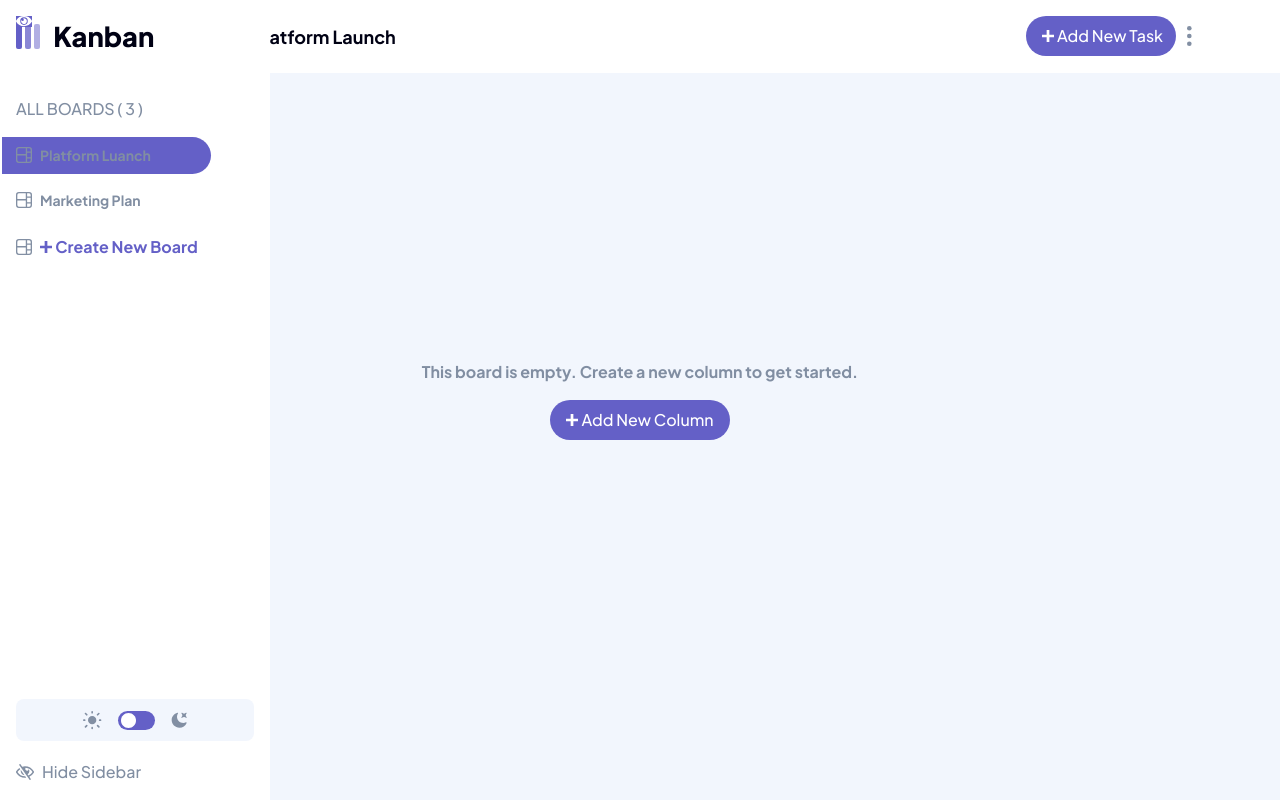
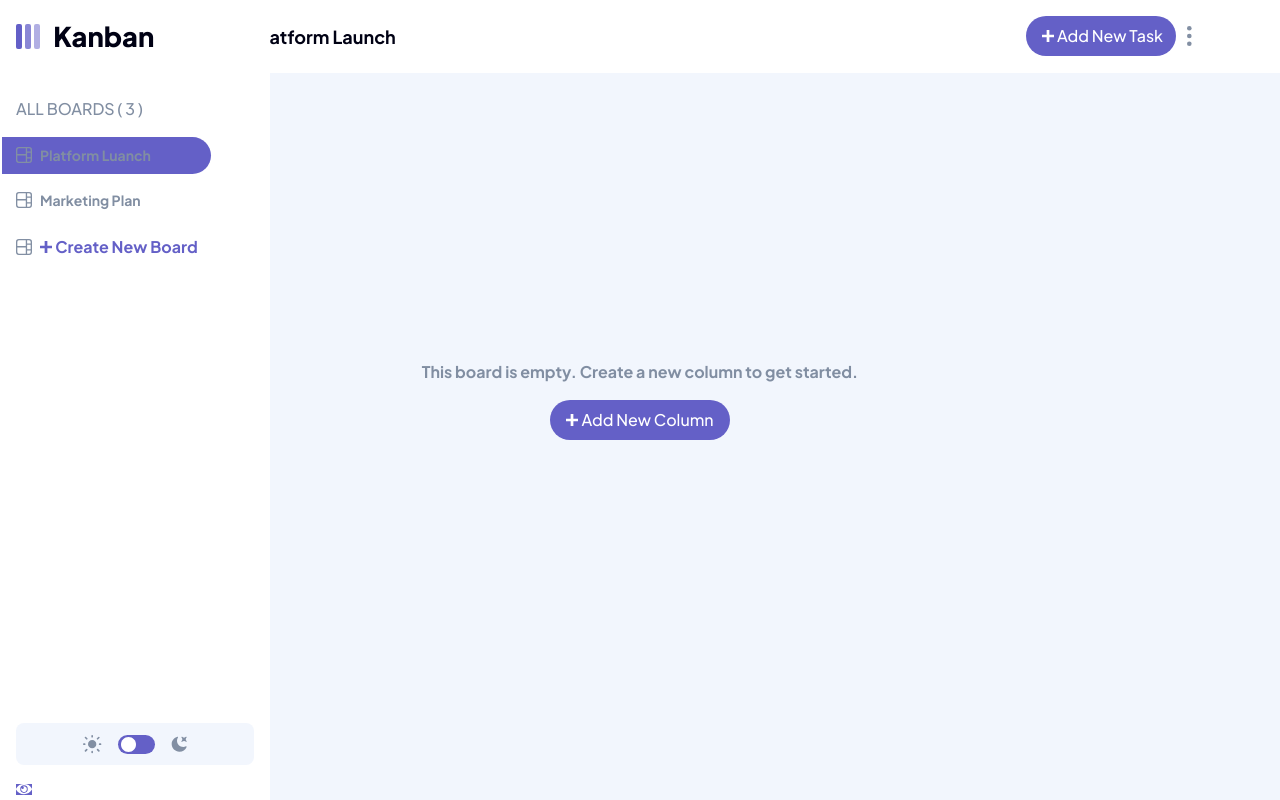
Before and after one commit to abdalla2hagos/Task-Management, a React (Vite) app in the folder my-app/: page / in a window 1280 px wide. Built offline with nearby package versions, Linux system fonts and the light colour scheme.

Commit message:
new features

```diff
--- a/my-app/src/components/Header.jsx
+++ b/my-app/src/components/Header.jsx
@@ -83,13 +83,14 @@ function Header(){
                         </div>
 
                         <button className='hideSidebar grayText--1 fw--medium' aria-expanded='false'>
-                            <svg className='hideSidebar__icon' width="18" height="16" xmlns="http://www.w3.org/2000/svg"><path d="M8.522 11.223a4.252 4.252 0 0 1-3.654-5.22l3.654 5.22ZM9 12.25A8.685 8.685 0 0 1 1.5 8a8.612 8.612 0 0 1 2.76-2.864l-.86-1.23A10.112 10.112 0 0 0 .208 7.238a1.5 1.5 0 0 0 0 1.524A10.187 10.187 0 0 0 9 13.75c.414 0 .828-.025 1.239-.074l-1-1.43A8.88 8.88 0 0 1 9 12.25Zm8.792-3.488a10.14 10.14 0 0 1-4.486 4.046l1.504 2.148a.375.375 0 0 1-.092.523l-.648.453a.375.375 0 0 1-.523-.092L3.19 1.044A.375.375 0 0 1 3.282.52L3.93.068a.375.375 0 0 1 .523.092l1.735 2.479A10.308 10.308 0 0 1 9 2.25c3.746 0 7.031 2 8.792 4.988a1.5 1.5 0 0 1 0 1.524ZM16.5 8a8.674 8.674 0 0 0-6.755-4.219A1.75 1.75 0 1 0 12.75 5v-.001a4.25 4.25 0 0 1-1.154 5.366l.834 1.192A8.641 8.641 0 0 0 16.5 8Z" fill="#828FA3"/></svg>
-                            Hide Sidebar
+                            <div className='hideSidebar__icon'>
+                                <svg className='' width="18" height="16" xmlns="http://www.w3.org/2000/svg"><path d="M8.522 11.223a4.252 4.252 0 0 1-3.654-5.22l3.654 5.22ZM9 12.25A8.685 8.685 0 0 1 1.5 8a8.612 8.612 0 0 1 2.76-2.864l-.86-1.23A10.112 10.112 0 0 0 .208 7.238a1.5 1.5 0 0 0 0 1.524A10.187 10.187 0 0 0 9 13.75c.414 0 .828-.025 1.239-.074l-1-1.43A8.88 8.88 0 0 1 9 12.25Zm8.792-3.488a10.14 10.14 0 0 1-4.486 4.046l1.504 2.148a.375.375 0 0 1-.092.523l-.648.453a.375.375 0 0 1-.523-.092L3.19 1.044A.375.375 0 0 1 3.282.52L3.93.068a.375.375 0 0 1 .523.092l1.735 2.479A10.308 10.308 0 0 1 9 2.25c3.746 0 7.031 2 8.792 4.988a1.5 1.5 0 0 1 0 1.524ZM16.5 8a8.674 8.674 0 0 0-6.755-4.219A1.75 1.75 0 1 0 12.75 5v-.001a4.25 4.25 0 0 1-1.154 5.366l.834 1.192A8.641 8.641 0 0 0 16.5 8Z" fill="#828FA3"/></svg>
+                                Hide Sidebar
+                            </div>
+
+                            <svg className='showSidebar purpleBackground--1' width="16" height="11" xmlns="http://www.w3.org/2000/svg"><path d="M15.815 4.434A9.055 9.055 0 0 0 8 0 9.055 9.055 0 0 0 .185 4.434a1.333 1.333 0 0 0 0 1.354A9.055 9.055 0 0 0 8 10.222c3.33 0 6.25-1.777 7.815-4.434a1.333 1.333 0 0 0 0-1.354ZM8 8.89A3.776 3.776 0 0 1 4.222 5.11 3.776 3.776 0 0 1 8 1.333a3.776 3.776 0 0 1 3.778 3.778A3.776 3.776 0 0 1 8 8.89Zm2.889-3.778a2.889 2.889 0 1 1-5.438-1.36 1.19 1.19 0 1 0 1.19-1.189H6.64a2.889 2.889 0 0 1 4.25 2.549Z" fill="#FFF"/></svg>
                         </button>
 
-                        <button className='showSidebar purpleBackground--1' aria-expanded='false'>
-                            <svg width="16" height="11" xmlns="http://www.w3.org/2000/svg"><path d="M15.815 4.434A9.055 9.055 0 0 0 8 0 9.055 9.055 0 0 0 .185 4.434a1.333 1.333 0 0 0 0 1.354A9.055 9.055 0 0 0 8 10.222c3.33 0 6.25-1.777 7.815-4.434a1.333 1.333 0 0 0 0-1.354ZM8 8.89A3.776 3.776 0 0 1 4.222 5.11 3.776 3.776 0 0 1 8 1.333a3.776 3.776 0 0 1 3.778 3.778A3.776 3.776 0 0 1 8 8.89Zm2.889-3.778a2.889 2.889 0 1 1-5.438-1.36 1.19 1.19 0 1 0 1.19-1.189H6.64a2.889 2.889 0 0 1 4.25 2.549Z" fill="#FFF"/></svg>
-                        </button>
                         {/* show side bar icon should be psudo class on the div */}
                     </div>
                 </div>
--- a/my-app/src/style.css
+++ b/my-app/src/style.css
@@ -351,6 +351,9 @@ dialog{
 }
 
 .hideSidebar{
+    /* display: none; */
+}
+.hideSidebar__icon{
     display: none;
 }
 
@@ -623,17 +626,20 @@ div:empty + .emptyBoard{
    }
 
    .hideSidebar{
-    position: relative;
-    display: flex;
-    align-items: center;
-    gap: .5rem;
     border: 0;
     background-color: transparent;
     }
 
-    .showSidebar{
+    [aria-expanded='true'] .hideSidebar__icon{
+    position: relative;
+    display: flex;
+    gap: .5rem;
+    align-items: center;
+    }
+
+    [aria-expanded='false'] .showSidebar{
+        display: block;
         position: absolute;
-        display: block;
         border: 0;
     }
    /* side bar end */
```
